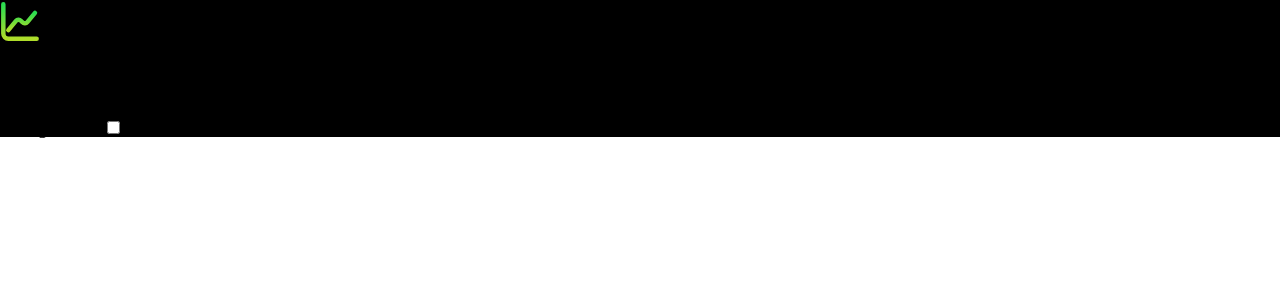
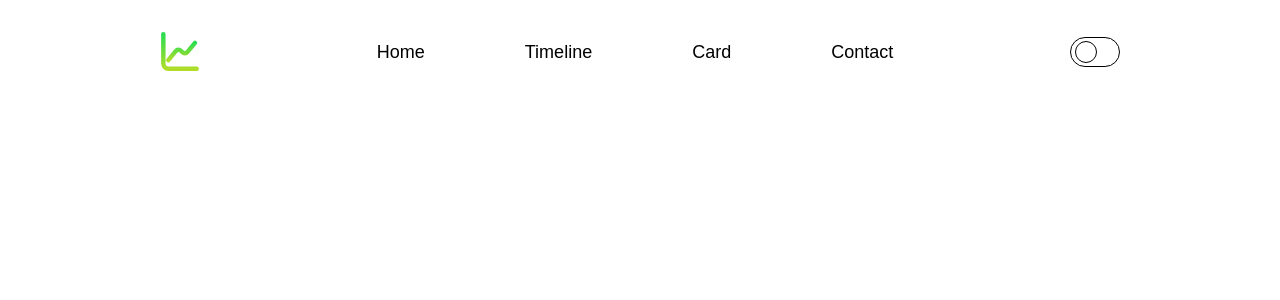
Before and after one commit to thoosaa/currency-tracker, a React app: page / in a window 1280 px wide. Shown: the top 300 px of the page. Built offline with nearby package versions, Linux system fonts and the light colour scheme.

Commit message:
feat: header layout done

```diff
--- a/src/components/App/App.tsx
+++ b/src/components/App/App.tsx
@@ -1,12 +1,12 @@
 import {Header} from "components/Header/Header";
 import "styles/globals.scss";
-import {Provider, useSelector} from "react-redux";
-import store, {RootState} from "store/store";
+import {useSelector} from "react-redux";
+import {RootState} from "store/store";
 import {ThemeProvider} from "styled-components";
-import {dark} from "./theme";
 
 export const App = () => {
   const theme = useSelector((state: RootState) => state.theme);
+
   return (
     <>
       <ThemeProvider theme={theme}>
--- a/src/components/App/theme.ts
+++ b/src/components/App/theme.ts
@@ -1,7 +1,8 @@
 export const dark = {
-  background: "#333",
+  background: "#030304",
+  color: "#FFFFFF",
 };
 
 export const light = {
-  background: "#000",
+  background: "#fff",
 };
--- /dev/null
+++ b/src/components/Header/Header.styled.ts
@@ -0,0 +1,22 @@
+import styled from "styled-components";
+
+export const HeaderContainer = styled.header`
+  background-color: ${({theme}) => theme.background ?? "#fff"};
+  color: ${({theme}) => theme.color ?? "#000"};
+  display: flex;
+  justify-content: space-between;
+  align-items: center;
+`;
+
+export const MenuList = styled.ul`
+  display: flex;
+  gap: 10px;
+
+  @media (min-width: 575.98px) {
+    gap: 45px;
+  }
+
+  @media (min-width: 991.98px) {
+    gap: 100px;
+  }
+`;
--- a/src/components/Header/Header.tsx
+++ b/src/components/Header/Header.tsx
@@ -1,42 +1,20 @@
-import {AppDispatch} from "store/store";
 import green_stocks from "assets/images/green-stocks.svg";
-import {dark, light} from "components/App/theme";
-import {useDispatch, useSelector} from "react-redux";
-import {setDarkMode, setLightMode} from "store/actions/actions";
-import styled from "styled-components";
-
-const HeaderContainer = styled.header`
-  background-color: ${({theme}) => theme.background ?? "#fff"};
-`;
+import {SwitchButton} from "components/ThemeButton/ThemeButton";
+import {menu} from "constants/menu";
+import {HeaderContainer, MenuList} from "./Header.styled";
 
 export const Header = () => {
-  const dispatch: AppDispatch = useDispatch();
-  const theme = useSelector((state: any) => state.theme);
-
-  const toggleTheme = () => {
-    if (theme === dark) {
-      dispatch(setLightMode());
-      console.log(theme);
-    } else {
-      dispatch(setDarkMode());
-      console.log(theme);
-    }
-  };
-
   return (
     <HeaderContainer>
       <img src={green_stocks} alt="Logo" />
-      <ul>
-        <li>Home</li>
-        <li>Timeline</li>
-        <li>Bank Card</li>
-        <li>Contact</li>
-      </ul>
-      <button onClick={toggleTheme}>Change theme</button>
-      <label className="switch">
-        <input type="checkbox" />
-        <span className="slider round"></span>
-      </label>
+      <MenuList>
+        {Object.entries(menu).map(([key, value]) => (
+          <li>
+            <a href={value}>{key}</a>
+          </li>
+        ))}
+      </MenuList>
+      <SwitchButton />
     </HeaderContainer>
   );
 };
--- /dev/null
+++ b/src/components/ThemeButton/ThemeButton.styled.ts
@@ -0,0 +1,40 @@
+import styled from "styled-components";
+
+export const SwitchWrap = styled.label`
+  display: flex;
+  align-items: center;
+  position: relative;
+`;
+
+export const CheckBox = styled.input`
+  display: none;
+`;
+
+export const Switch = styled.div`
+  height: 30px;
+  width: 50px;
+  border-radius: 20px;
+  position: relative;
+  transition: background 0.2s;
+  border: 1px solid ${({theme}) => theme.color ?? "#000"};
+
+  &::after {
+    content: "";
+    border-radius: 50%;
+    position: absolute;
+    top: 50%;
+    transform: translateY(-50%);
+    width: 20px;
+    height: 20px;
+    transition: left 0.2s;
+    border: 1px solid ${({theme}) => theme.color ?? "#000"};
+  }
+
+  &.checked::after {
+    left: 22px;
+  }
+
+  &:not(.checked)::after {
+    left: 4px;
+  }
+`;
--- /dev/null
+++ b/src/components/ThemeButton/ThemeButton.tsx
@@ -0,0 +1,31 @@
+import {dark} from "components/App/theme";
+import {useState} from "react";
+import {useDispatch, useSelector} from "react-redux";
+import {setLightMode, setDarkMode} from "store/actions/actions";
+import {AppDispatch} from "store/store";
+import {CheckBox, Switch, SwitchWrap} from "./ThemeButton.styled";
+
+export const SwitchButton = () => {
+  const dispatch: AppDispatch = useDispatch();
+  const theme = useSelector((state: any) => state.theme);
+  const [isChecked, setIsChecked] = useState(false);
+
+  const toggleTheme = () => {
+    if (theme === dark) {
+      dispatch(setLightMode());
+      console.log(theme);
+    } else {
+      dispatch(setDarkMode());
+      console.log(theme);
+    }
+
+    setIsChecked((prev) => !prev);
+  };
+
+  return (
+    <SwitchWrap>
+      <CheckBox type="checkbox" checked={isChecked} onChange={toggleTheme} />
+      <Switch className={isChecked ? "checked" : ""} />
+    </SwitchWrap>
+  );
+};
--- /dev/null
+++ b/src/constants/menu.ts
@@ -0,0 +1 @@
+export const menu = {Home: "#", Timeline: "#", Card: "#", Contact: "#"};
--- a/src/styles/globals.scss
+++ b/src/styles/globals.scss
@@ -157,6 +157,44 @@ input:focus {
 }
 
 html {
-  font-family: "Poppins";
+  font-family: "Poppins", sans-serif;
   font-size: 18px;
 }
+
+footer,
+header,
+main {
+  padding: 30px 23px;
+}
+
+@media (min-width: 575.98px) {
+  footer,
+  header,
+  main {
+    padding: 30px calc(50% - 290px);
+  }
+}
+
+@media (min-width: 767.98px) {
+  footer,
+  header,
+  main {
+    padding: 30px calc(50% - 360px);
+  }
+}
+
+@media (min-width: 991.98px) {
+  footer,
+  header,
+  main {
+    padding: 30px calc(50% - 480px);
+  }
+}
+
+@media (min-width: 1371.98px) {
+  footer,
+  header,
+  main {
+    padding: 30px calc(50% - 640px);
+  }
+}
```
